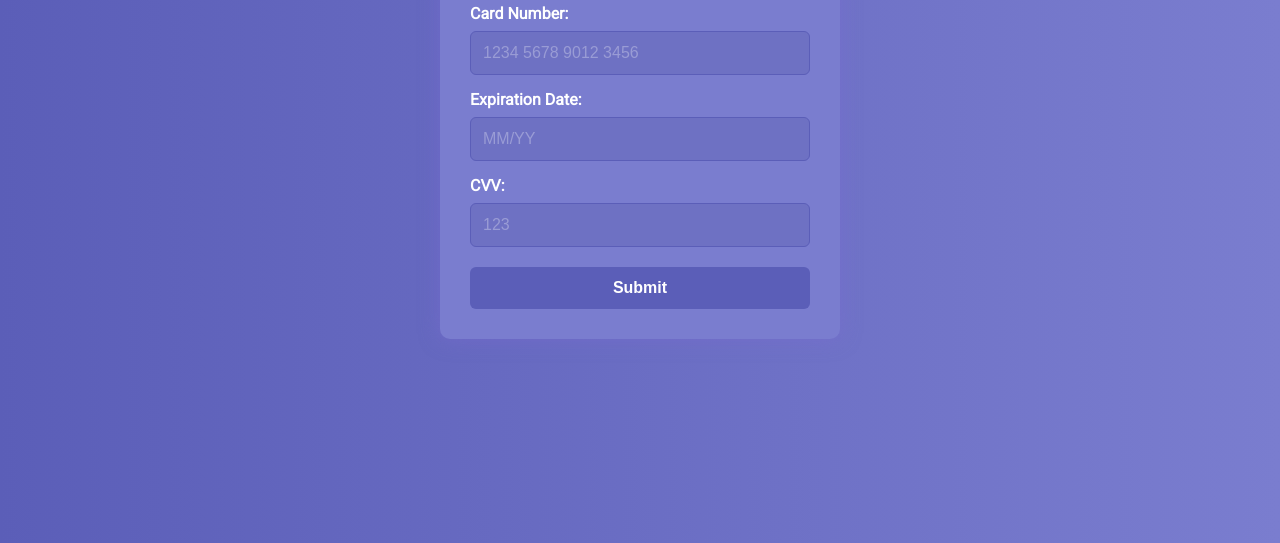
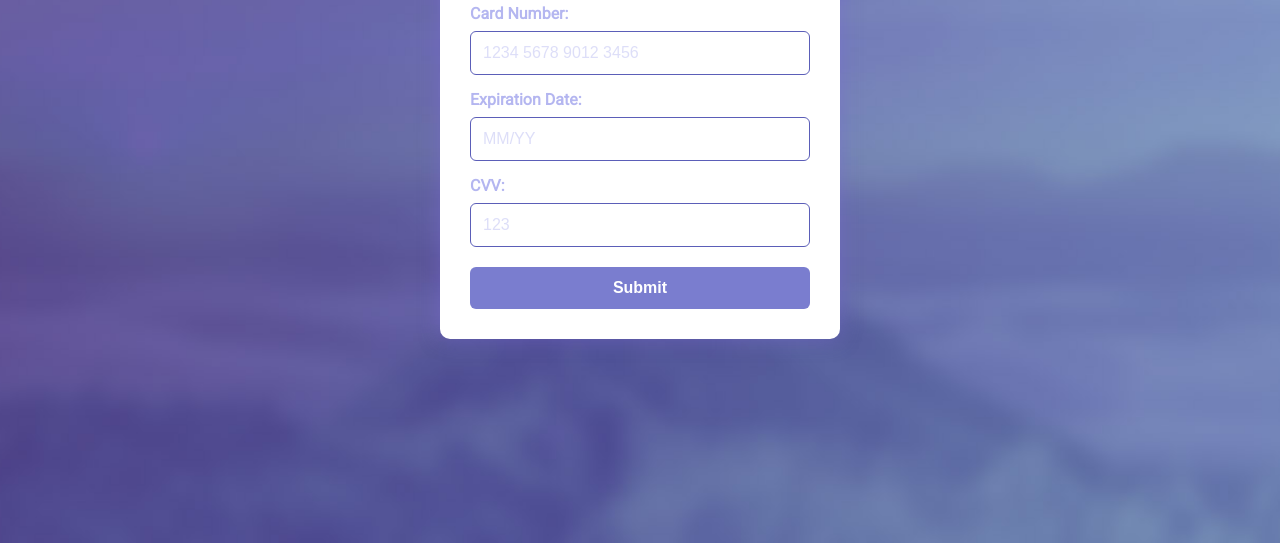
Before and after one commit to MzoonSA/Tourism-Events, a website: page confirmation.html in a window 1280 px wide. Shown: the part 297-840 px from the top of the page. Drawn offline with Linux system fonts and the light colour scheme.

Commit message:
Modifications to confirmation.html and Organizer-login.html

```diff
--- a/assets/css/login-style.css
+++ b/assets/css/login-style.css
@@ -57,7 +57,7 @@ input[type="password"] {
   border: 1px solid #5b5eb8;
   border-radius: 6px;
   font-size: 16px;
-  background-color: rgba(180, 182, 240, 0.7);
+  background-color:  0 0 10px rgba(180, 182, 240, 0.7);
   color: #2d225e;
   transition: 0.4s;
 }
--- a/confirmation.html
+++ b/confirmation.html
@@ -8,7 +8,10 @@
   <style>
     body {
       font-family: 'Roboto', sans-serif;
-      background: linear-gradient(to right, #5b5eb8, #7a7dcf);
+      background-image: url(assets/images/slide-03.jpg);
+      background-size: cover;
+      background-position: center;
+      background-repeat: no-repeat;
       color: #fff;
       margin: 0;
       padding: 20px;
@@ -19,7 +22,7 @@
     }
 
     .payment-container {
-      background-color: #7a7dcf;
+      background-color: #ffffff;
       padding: 30px;
       border-radius: 10px;
       box-shadow: 0 0 20px rgba(123, 108, 210, 0.5);
@@ -31,14 +34,14 @@
     h2 {
       text-align: center;
       margin-bottom: 20px;
-      color: #fff;
+      color: #b4b6f0;
     }
 
     label {
       display: block;
       margin-top: 15px;
       font-weight: bold;
-      color: #fff;
+      color: #b4b6f0;
     }
 
     input[type="text"] {
@@ -47,8 +50,8 @@
       margin-top: 8px;
       border: 1px solid #5b5eb8;
       border-radius: 6px;
-      background-color: #6e71c3;
-      color: #fff;
+      background-color:  0 0 10px rgba(180, 182, 240, 0.7);
+      color: #000;
       font-size: 16px;
       box-sizing: border-box;
       transition: 0.4s;
@@ -61,7 +64,7 @@
     }
 
     input::placeholder {
-      color: rgba(255, 255, 255, 0.3);
+      color: #b4b6f075;
     }
 
 
@@ -71,7 +74,7 @@
 
     .submit-btn {
       width: 100%;
-      background-color: #5b5eb8;
+      background-color: #7a7dcf;
       color: #fff;
       font-size: 16px;
       font-weight: bold;
@@ -84,7 +87,7 @@
     }
 
     .submit-btn:hover {
-      background-color: #4a4da3;
+      background-color: #7a7dcf;
       transform: scale(1.03);
     }
 
```
Also changed, not shown: Organizer-login.html (+1 -1 lines).
